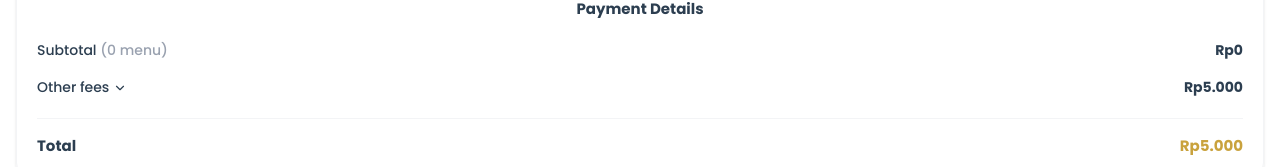
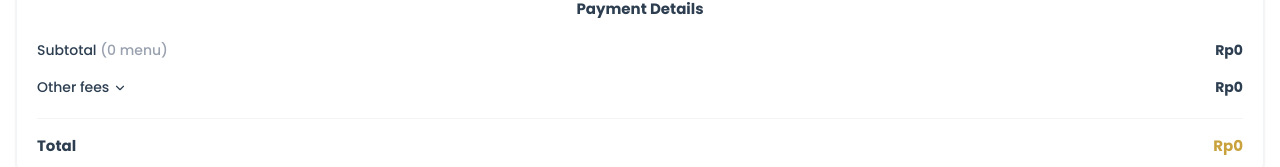
Before and after one commit to mhmdzahids/dimsum-frontend, a React (Vite) app: page /checkout in a window 1280 px wide. Shown: the part 476-643 px from the top of the page. Built offline with nearby package versions, Linux system fonts and the light colour scheme.

Commit message:
fix(checkout): set other fees to 0 temporarily

```diff
--- a/src/pages/Checkout.jsx
+++ b/src/pages/Checkout.jsx
@@ -103,7 +103,7 @@ export default function Checkout() {
   }, [items]);
 
   const subtotal = items.reduce((sum, item) => sum + (Number(item.price) * item.quantity), 0);
-  const otherFees = 5000;
+  const otherFees = 0;
   const total = subtotal + otherFees;
   const currentTotalItems = items.reduce((sum, item) => sum + item.quantity, 0);
 
```
